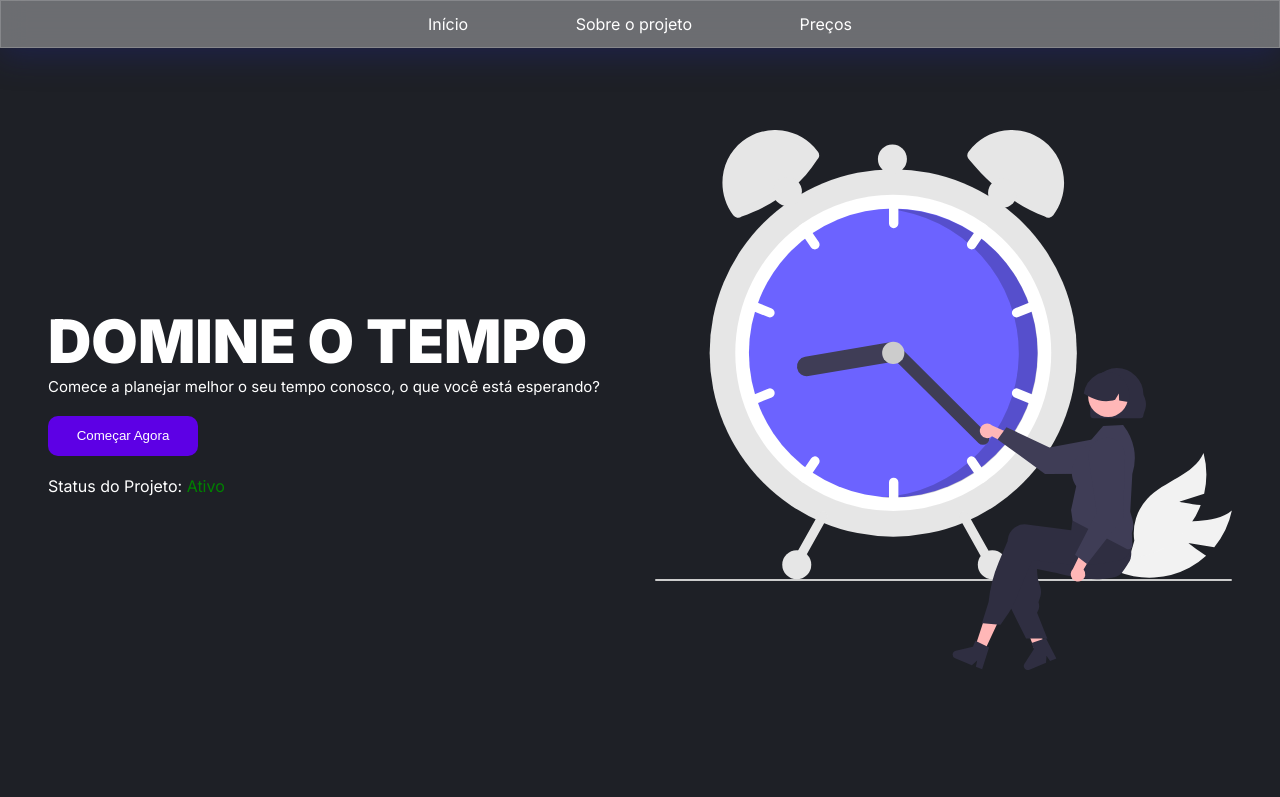
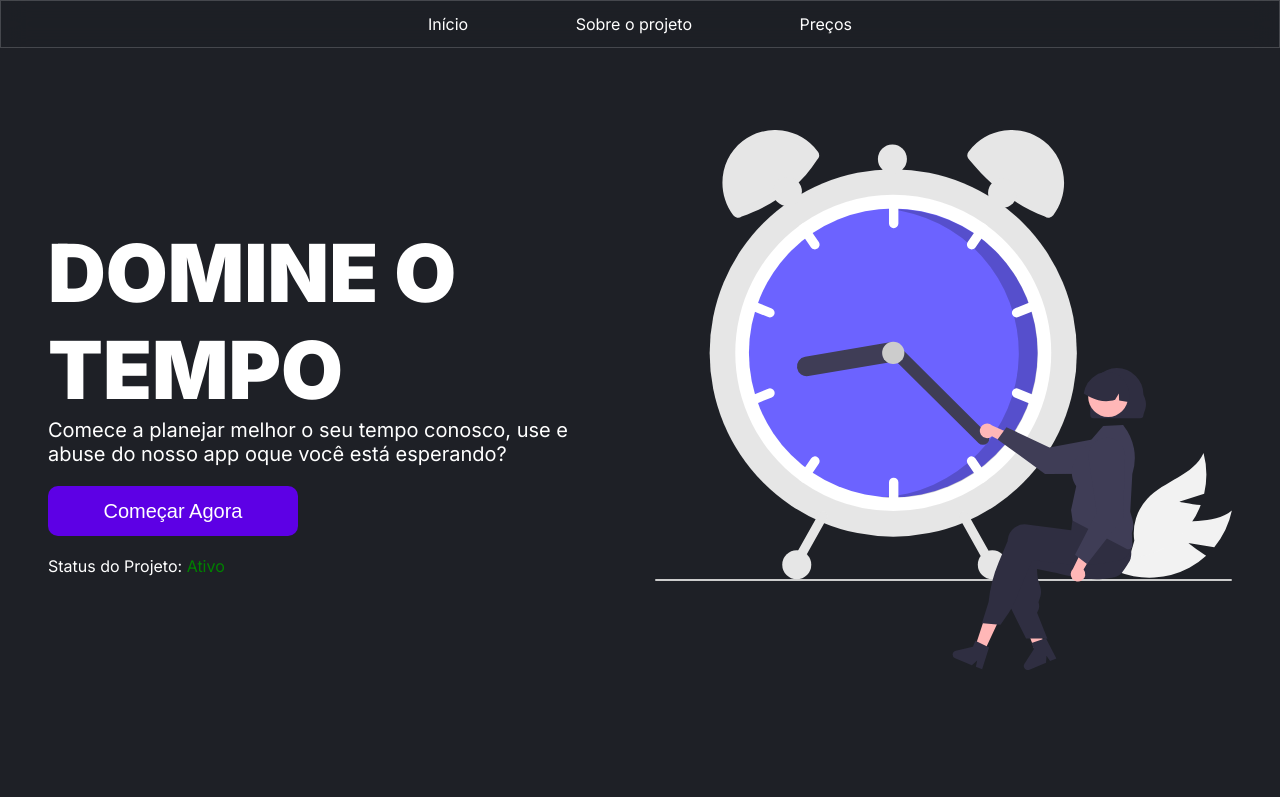
Before and after one commit to sx1n/projeto-integrador, a plain HTML site: page index.html in a window 1280 px wide. Shown: the top 797 px of the page. Drawn offline with Linux system fonts and the light colour scheme.

Commit message:
pai mudou a fonte

```diff
--- a/assets/css/style.css
+++ b/assets/css/style.css
@@ -69,8 +69,8 @@ a {
 }
 
 .menu {
-  background: rgba(255, 255, 255, 0.35);
-  box-shadow: 0 8px 32px 0 rgba(31, 38, 135, 0.37);
+  background: rgba(30, 32, 38, 0.35);
+  /* box-shadow: 0 8px 32px 0 rgba(31, 38, 135, 0.37); */
   backdrop-filter: blur(13.5px);
   -webkit-backdrop-filter: blur(13.5px);
   border: 1px solid rgba(255, 255, 255, 0.18);
@@ -121,12 +121,12 @@ a {
 }
 
 .hero-text .hero-heading {
-  font-size: 6rem;
+  font-size: 8rem;
   font-weight: 900;
 }
 
 .hero-text .hero-description {
-  font-size: 1.5rem;
+  font-size: 2rem;
 }
 
 .hero-img {
@@ -146,14 +146,15 @@ a {
 .hero-text .btn-start-now {
   background-color: var(--primary-color);
   color: var(--white-color);
-  width: 15rem;
-  min-height: 4rem;
+  width: 25rem;
+  min-height: 5rem;
   cursor: pointer;
   padding: 1rem 2rem;
   border-radius: 1rem;
   border: none;
   margin-top: 2rem;
   margin-bottom: 2rem;
+  font-size: 2rem;
 }
 
 .online {
@@ -161,5 +162,5 @@ a {
 }
 
 .offline {
-  color: #B31415;
+  color: #b31415;
 }
--- a/index.html
+++ b/index.html
@@ -27,8 +27,7 @@
       <div class="hero-text">
         <h1 class="hero-heading">Domine o tempo</h1>
         <span class="hero-description">
-          Comece a planejar melhor o seu tempo conosco, o que você está
-          esperando?
+          Comece a planejar melhor o seu tempo conosco, use e abuse do nosso app oque você está esperando?
         </span>
         <button class="btn-start-now">Começar Agora</button>
         <p>
```
